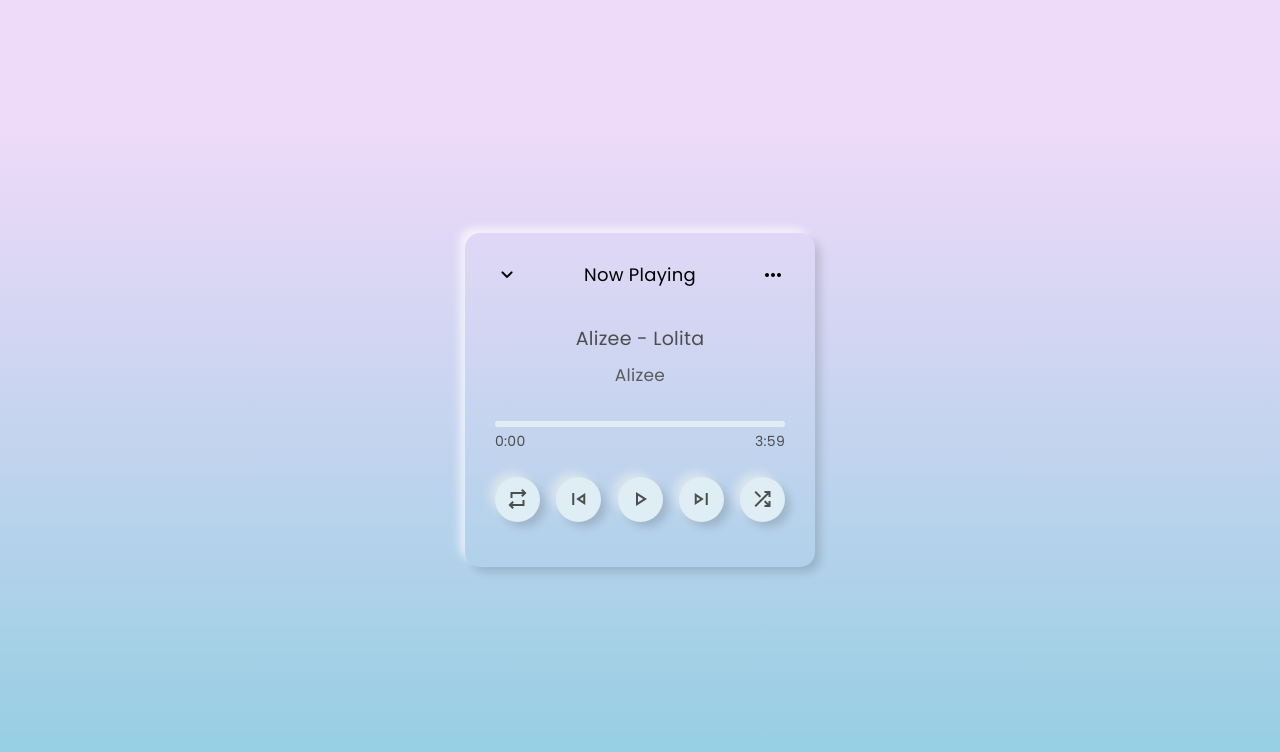
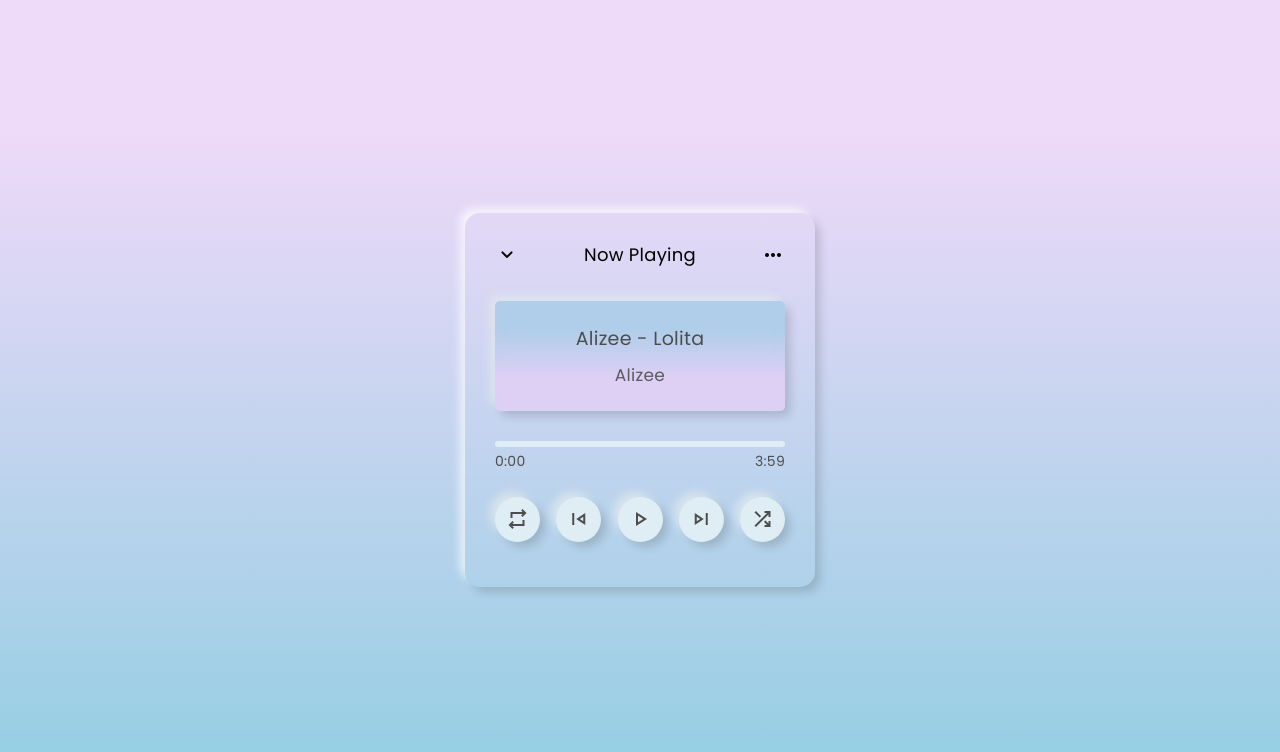
Before and after one commit to Inna-Mykytiuk/Music-App, a plain HTML site: page index.html in a window 1280 px wide. Both pictures are taken after a click on the element "expand_more". Drawn offline with nearby package versions, Linux system fonts and the light colour scheme.

Commit message:
add gradient

```diff
--- a/js/script.js
+++ b/js/script.js
@@ -140,10 +140,12 @@ Audio.addEventListener("ended", () => {
 
 const toggles = document.querySelectorAll(".faq-toggle");
 const imageWrapper = document.querySelector(".image-wrapper");
+const titles = document.querySelector(".music-titles");
 
 toggles.forEach((toggle) => {
   toggle.addEventListener("click", () => {
     toggle.parentNode.classList.toggle("active");
-    imageWrapper.classList.toggle('disactive')
+    imageWrapper.classList.toggle('disactive');
+    titles.classList.toggle("active-bg");
   });
 });
--- a/sass/Base/_player.scss
+++ b/sass/Base/_player.scss
@@ -136,10 +136,25 @@
   display: none;
 }
 
-// .image-wrapper.active {
-//   display: block;
-// }
+.active-bg {
+  backdrop-filter: blur(10px);
+  padding: 20px;
+  background: rgb(111,191,217);
+  background: linear-gradient(180deg, rgba(111,191,217,0.35898109243697474) 25%, rgba(232,205,247,0.639093137254902) 70%);
+  border-radius: 5px;
+  box-shadow: 6px 6px 10px -1px rgba(0, 0, 0, 0.15),
+  -6px -6px 10px -1px rgba(225, 233, 237, 0.8);
+  animation: gradient 10s ease infinite;
+}
 
-// .image-wrapper.disactive .music-titles .name{
-//   color: red;
-// }
+@keyframes gradient {
+  0% {
+    background-position: 0% 50%;
+  }
+  50% {
+    background-position: 100% 50%;
+  }
+  100% {
+    background-position: 0% 50%;
+  }
+}
```
Also changed, not shown: index.html (+1 -1 lines), css/main.css, css/main.min.css, 2 other files.
